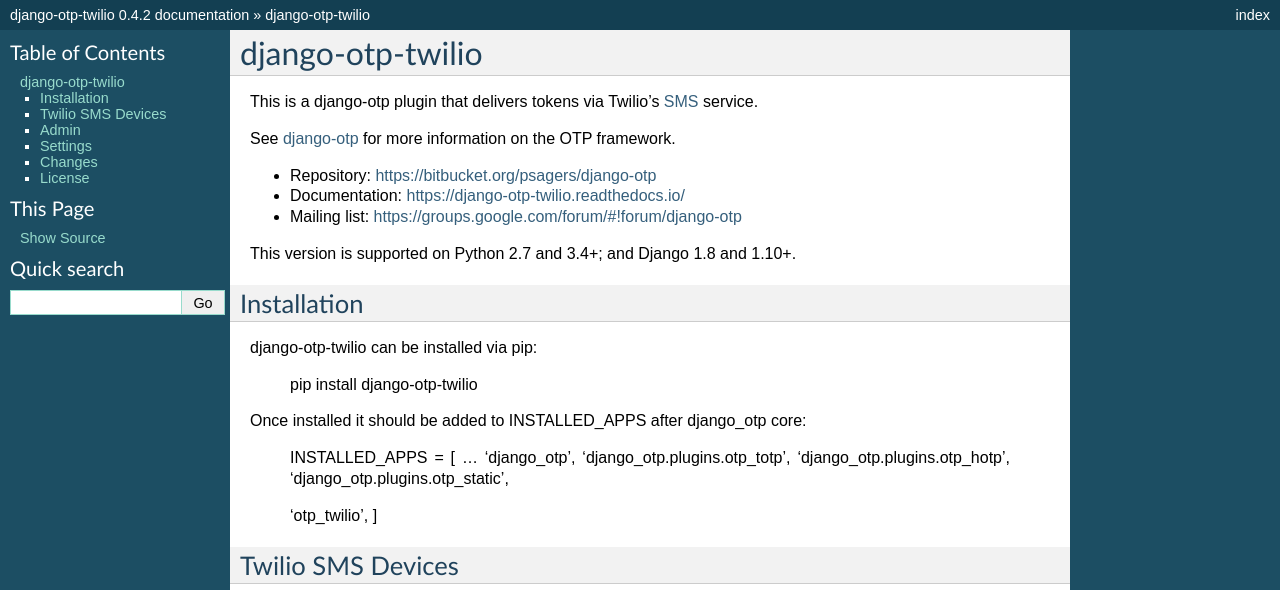
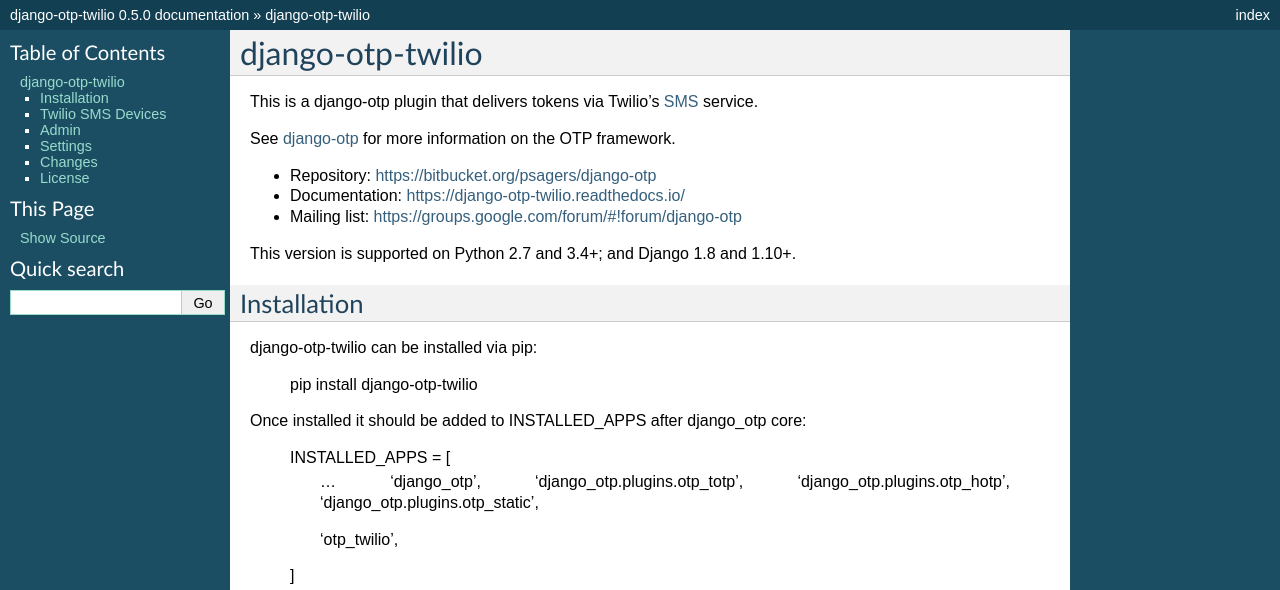
Before and after one commit to django-otp/django-otp-twilio, a Sphinx documentation site: the page built from docs/source/index.rst, in a window 1280 px wide and 900 px high, cut to the strip 0-590 px from the top of the window. Built offline with Sphinx 7.4.7, drawn with Linux system fonts in a browser that asks for light colours; cross-references to code outside the pages are shown as plain code; some of the changed text lies outside the part shown.

Commit message:
New versions.

```diff
--- a/docs/source/conf.py
+++ b/docs/source/conf.py
@@ -83,9 +83,9 @@
 # built documents.
 #
 # The short X.Y version.
-version = '0.4'
+version = '0.5'
 # The full version, including alpha/beta/rc tags.
-release = '0.4.2'
+release = '0.5.0'
 
 # The language for content autogenerated by Sphinx. Refer to documentation
 # for a list of supported languages.
--- a/docs/source/index.rst
+++ b/docs/source/index.rst
@@ -9,21 +9,20 @@
 
 django-otp-twilio can be installed via pip:
 
-  pip install django-otp-twilio
+    pip install django-otp-twilio
 
 
 Once installed it should be added to INSTALLED_APPS after django_otp core:
 
+    INSTALLED_APPS = [
+        ...
+        'django_otp',
+        'django_otp.plugins.otp_totp',
+        'django_otp.plugins.otp_hotp',
+        'django_otp.plugins.otp_static',
 
-  INSTALLED_APPS = [
-  ...
-  'django_otp',
-  'django_otp.plugins.otp_totp',
-  'django_otp.plugins.otp_hotp',
-  'django_otp.plugins.otp_static',
-
-  'otp_twilio',
-  ]
+        'otp_twilio',
+    ]
 
 
 Twilio SMS Devices
--- a/setup.py
+++ b/setup.py
@@ -5,7 +5,7 @@
 
 setup(
     name='django-otp-twilio',
-    version='0.4.2',
+    version='0.5.0',
     description="A django-otp plugin that delivers tokens via Twilio's SMS service.",
     long_description=open('README.rst').read(),
     author='Peter Sagerson',
@@ -14,7 +14,7 @@
     url='https://bitbucket.org/psagers/django-otp',
     license='BSD',
     install_requires=[
-        'django-otp >= 0.4.0',
+        'django-otp >= 0.5.0',
         'requests',
     ],
     classifiers=[
```
Also changed, not shown: 1 other file.
